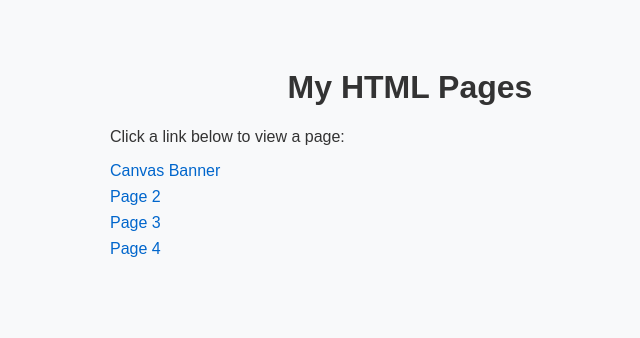
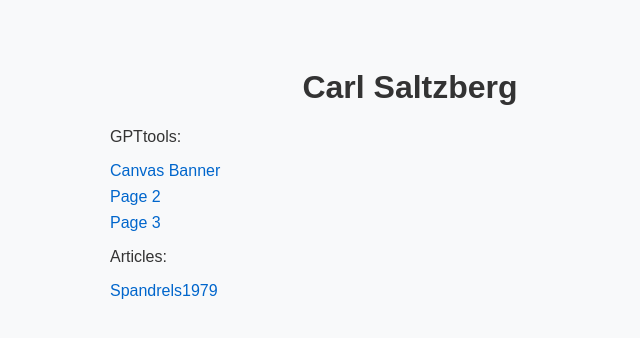
Before and after one commit to csaltzberg/GPT-Tools, a plain HTML site: page index.html in a window 1280 px wide. Shown: the whole page, without its empty margins (230-870 px from the left). Drawn offline with Linux system fonts and the light colour scheme.

Commit message:
Add files via upload

```diff
--- a/index.html
+++ b/index.html
@@ -33,13 +33,17 @@
   </style>
 </head>
 <body>
-  <h1>My HTML Pages</h1>
-  <p>Click a link below to view a page:</p>
+  <h1>Carl Saltzberg</h1>
+  <p>GPTtools:</p>
   <ul>
     <li><a href="canvas_banner.html">Canvas Banner</a></li>
     <li><a href="page2.html">Page 2</a></li>
     <li><a href="page3.html">Page 3</a></li>
-    <li><a href="page4.html">Page 4</a></li>
+
+  <p>Articles:</p>
+  <ul>
+
+    <li><a href="Articles/Spandrels1979.html">Spandrels1979</a></li>
   </ul>
 </body>
 </html>
```
